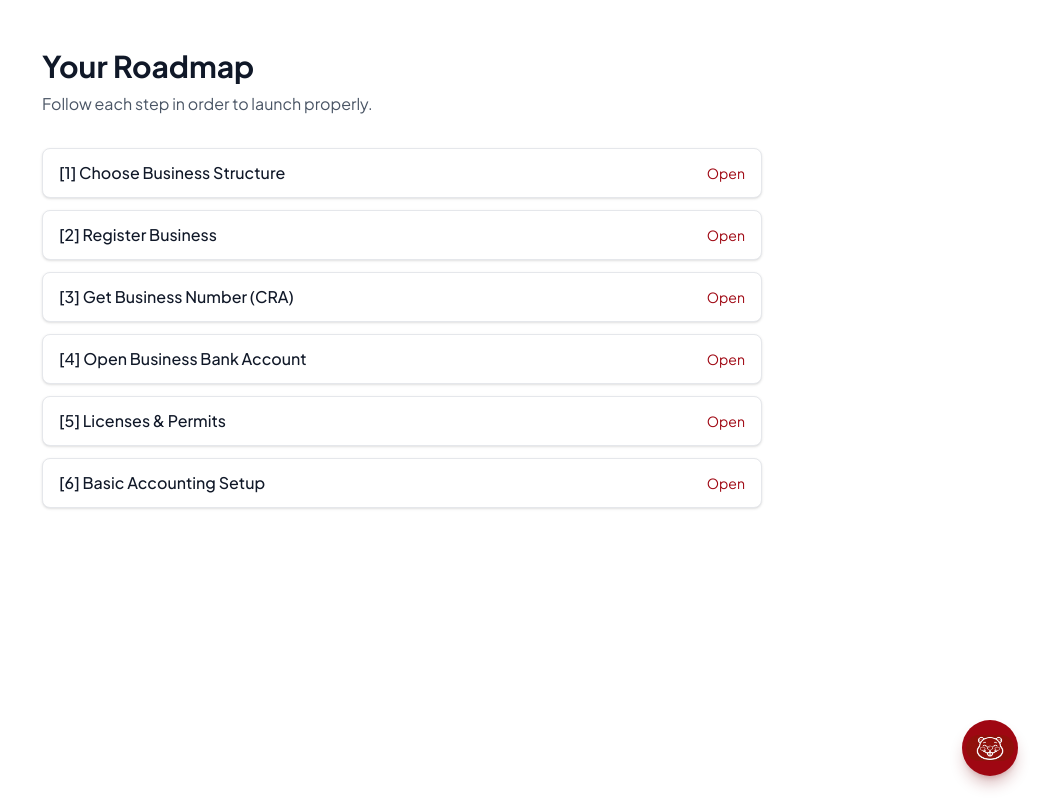
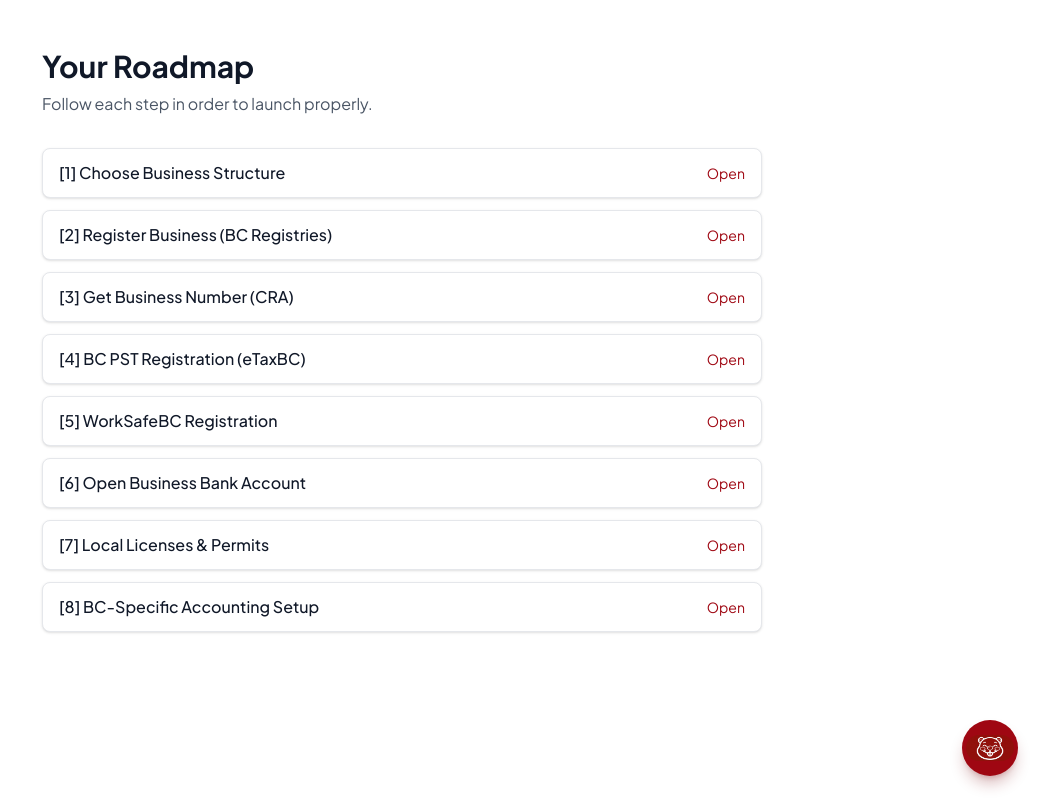
Before and after one commit to vedudx/buildBeaver, a Next.js app: page /roadmap in a window 1280 px wide. Shown: the whole page, without its empty margins (238-1280 px from the left). Built offline with nearby package versions, Linux system fonts and the light colour scheme.

Commit message:
steps.ts has license and permits ready for AI

```diff
--- a/src/shared/constants/steps.ts
+++ b/src/shared/constants/steps.ts
@@ -5,34 +5,49 @@ export const STEP_CONFIGS: StepConfig[] = [
     id: "structure",
     title: "Choose Business Structure",
     shortExplanation:
-      "Pick the legal structure that fits your risk, tax, and growth needs.",
+      "Your legal structure affects taxes, liability, and registration. Decide first, then enter your details below to generate copy-ready information for BC registration.",
     bulletPoints: [
-      "Compare sole proprietorship vs corporation.",
-      "Review tax implications and liability protection.",
-      "Choose a structure before registration steps.",
+      "Sole proprietorship: simple, low cost, but you're personally liable for business debts.",
+      "Corporation: separate legal entity, liability protection, higher setup cost (~$350+ in BC).",
+      "You’ll need your business name and address for registration—gather them here.",
+      "Review personal liability protection needs.",
+      "Identify if you need a 'Benefit Company' status (unique to BC).",
     ],
-    type: "info",
+    optionalLink: {
+      href: "https://www2.gov.bc.ca/gov/content/employment-business/business/managing-a-business/small-business-resources/small-business-bc",
+      label: "Small Business BC — Structure Guide",
+    },
+    forms: [
+      {
+        title: "BC Business Structure Guide",
+        href: "https://www2.gov.bc.ca/gov/content/employment-business/business/managing-a-business/starting-a-business/choosing-your-business-structure",
+        authority: "BC Government",
+        embeddable: false,
+      },
+    ],
+    type: "form",
+    formFields: ["ownership_type", "business_name", "address"],
   },
   {
     id: "register_business",
-    title: "Register Business",
+    title: "Register Business (BC Registries)",
     shortExplanation:
-      "Register your business name and core details with your province.",
+      "Reserve your name and register your core business details provincially.",
     bulletPoints: [
-      "Confirm your preferred business name is available.",
-      "Prepare ownership and address details.",
-      "Keep your registration confirmation for future steps.",
+      "Submit a Name Request (NR) first—approval is now often automated.",
+      "Complete incorporation or registration through the new BC Registry Application.",
+      "Ensure your registered office address is a physical location in BC.",
     ],
     optionalLink: {
-      href: "https://www.bcregistry.gov.bc.ca/en-CA",
-      label: "BC Business Registry",
+      href: "https://www.etax.gov.bc.ca/btp/eservices/_/",
+      label: "Access BC Registry Application",
     },
     forms: [
       {
         title: "BC Name Request",
         href: "https://www.names.bcregistry.gov.bc.ca/",
         authority: "BC Registries and Online Services",
-        estimatedCost: "$30, $130 for priority service",
+        estimatedCost: "$30",
         estimatedTimeline: "2–5 business days",
         embeddable: false,
       },
@@ -47,20 +62,55 @@ export const STEP_CONFIGS: StepConfig[] = [
     ],
     type: "form",
     formFields: ["business_name", "ownership_type", "address"],
+    permits: [
+      {
+        id: "bcr-name-request",
+        title: "BC Name Request",
+        description:
+          "Reserve your business name. Digital 'self-service' requests are now prioritized.",
+        authority: "BC Registries and Online Services",
+        category: "provincial",
+        links: ["https://www.names.bcregistry.gov.bc.ca/"],
+        estimatedCost: "$31.50",
+        estimatedTimeline: "1-24 hours (Automated) / 5 days (Manual)",
+      },
+      {
+        id: "bcr-services-account-creation",
+        title: "BC Business Registration",
+        description:
+		"Create a BC Registries and Online Services Account. You can create your BC Registries account by using your BC Services Card",
+        authority: "BC Registries and Online Services",
+        category: "provincial",
+        links: ["https://www.account.bcregistry.gov.bc.ca/choose-authentication-method"],
+        estimatedCost: "free",
+        estimatedTimeline: "Instant (Digital)",
+      },
+      {
+        id: "bcr-name-registration",
+        title: "BC Business Registration",
+        description:
+          "Legally establish your entity. Sole proprietorships and corporations use the same unified portal.",
+        authority: "BC Registries and Online Services",
+        category: "provincial",
+        links: ["https://www.bcregistry.gov.bc.ca/en-CA/login"],
+        estimatedCost: "$40 (Sole Prop) / $351.50 (Incorporation)",
+        estimatedTimeline: "Instant (Digital)",
+      },
+    ],
   },
   {
     id: "business_number",
     title: "Get Business Number (CRA)",
     shortExplanation:
-      "Apply for a CRA business number to manage tax and payroll accounts.",
+      "Register for your federal 9-digit Business Number via the BRO system.",
     bulletPoints: [
-      "Use your registered business details.",
-      "Determine your business start date accurately.",
-      "Store your CRA confirmations for accounting setup.",
+      "Mandatory for GST/HST, payroll, and import/export accounts.",
+      "Registration is now exclusively digital through Business Registration Online (BRO).",
+      "Requires your BC Registration Number from the previous step.",
     ],
     optionalLink: {
-      href: "https://www.canada.ca/en/revenue-agency/services/tax/businesses/topics/registering-your-business/register.html",
-      label: "CRA Registration",
+      href: "https://www.canada.ca/en/revenue-agency/services/e-services/digital-services-businesses/register.html",
+      label: "CRA BRO Portal",
     },
     forms: [
       {
@@ -80,42 +130,171 @@ export const STEP_CONFIGS: StepConfig[] = [
     ],
   },
   {
+    id: "bc_pst_tax",
+    title: "BC PST Registration (eTaxBC)",
+    shortExplanation:
+      "Register to collect and remit 7% Provincial Sales Tax.",
+    bulletPoints: [
+      "Mandatory for selling goods and 'professional services' in BC.",
+      "Note: 2026 Budget expanded PST to cover most professional consulting services.",
+      "Register via eTaxBC to avoid non-compliance penalties.",
+    ],
+    optionalLink: {
+      href: "https://www.etax.gov.bc.ca/btp/eservices/_/",
+      label: "Register via eTaxBC",
+    },
+    type: "semi",
+    permits: [
+      {
+        id: "bc-pst-account",
+        title: "PST Number",
+        description: "Your unique BC tax identifier for remitting 7% sales tax.",
+        authority: "BC Ministry of Finance",
+        category: "mandatory",
+        links: ["https://www2.gov.bc.ca/gov/content/taxes/sales-taxes/pst/register"],
+        estimatedCost: "$0",
+        estimatedTimeline: "7-10 business days",
+      }
+    ]
+  },
+  {
+    id: "worksafebc",
+    title: "WorkSafeBC Registration",
+    shortExplanation:
+      "Set up mandatory workplace disability and liability insurance.",
+    bulletPoints: [
+      "Required if you hire employees or certain types of contractors.",
+      "Must register wihin 15 days of your first hire.",
+      "Protects you from legal action by workers injured on the job.",
+    ],
+    optionalLink: {
+      href: "https://www.worksafebc.com/en/insurance/apply-for-coverage",
+      label: "WorkSafeBC Employer Application",
+    },
+    type: "info",
+    permits: [
+      {
+        id: "worksafebc-account",
+        title: "WorkSafeBC Employer Account",
+        description: "Insurance coverage for your workforce.",
+        authority: "WorkSafeBC",
+        category: "conditional",
+        links: ["https://www.worksafebc.com/en/insurance/apply-for-coverage/register-as-an-employer"],
+        estimatedCost: "Industry-dependent premium",
+        estimatedTimeline: "5-10 business days",
+      }
+    ]
+  },
+  {
     id: "bank_account",
     title: "Open Business Bank Account",
     shortExplanation:
-      "Open a dedicated account to separate business and personal finances.",
+      "Separate your personal and business finances at a Canadian institution.",
     bulletPoints: [
-      "Bring your registration and identification documents.",
-      "Choose an account with suitable monthly fees and limits.",
-      "Set up online banking and expense categories.",
+      "Most BC credit unions (like Vancity or Coast Capital) offer local business perks.",
+      "Requires your BC Registration documents and CRA Business Number.",
+      "Essential for keeping 'The Maple Layer' audit-ready.",
     ],
     type: "info",
   },
   {
     id: "licenses",
-    title: "Licenses & Permits",
+    title: "Local Licenses & Permits",
     shortExplanation:
-      "Check municipal, provincial, and industry-specific requirements.",
+      "Check municipal and industry-specific requirements for your location. Vancouver has specialized licenses based on your business activity.",
     bulletPoints: [
-      "Verify city permits based on your location and business type.",
-      "Check health, food, or safety licenses if applicable.",
-      "Track renewal dates to stay compliant.",
+      "Verify if you need a Commercial, Home-based, or Out-of-town license.",
+      "Food-related businesses trigger a mandatory VCH Health Approval.",
+      "Trades and construction may qualify for the Metro West IMBL (6 cities, 1 license).",
+      "Ensure all inspections (Fire, Health, Building) are booked before the license is issued.",
     ],
     optionalLink: {
-      href: "https://bizpal.ca/",
-      label: "Find Permits with BizPaL",
+      href: "https://vancouver.ca/doing-business/business-licences.aspx",
+      label: "Vancouver Business License Portal",
     },
     type: "semi",
+    permits: [
+      {
+        id: "cov-restaurant-full",
+        title: "Restaurant (Full Service) License",
+        description: "For dine-in establishments with a full kitchen. Requires Health and Fire inspections.",
+        authority: "City of Vancouver",
+        category: "municipal",
+        links: ["https://vancouver.ca/doing-business/get-a-business-licence.aspx"],
+        estimatedCost: "$700–$1,100 (Annual)",
+        estimatedTimeline: "3–10 weeks",
+      },
+      {
+        id: "cov-restaurant-limited",
+        title: "Limited Service Food Establishment",
+        description: "For takeout-heavy businesses, bubble tea shops, and cafes with minimal processing.",
+        authority: "City of Vancouver",
+        category: "municipal",
+        links: ["https://vancouver.ca/doing-business/get-a-business-licence.aspx"],
+        estimatedCost: "$250–$500 (Annual)",
+        estimatedTimeline: "2–6 weeks",
+      },
+      {
+        id: "cov-liquor-service",
+        title: "Liquor-Serving Business License",
+        description: "Specialized license for pubs, clubs, and restaurants serving alcohol. Subject to higher fees and police checks.",
+        authority: "City of Vancouver",
+        category: "municipal",
+        links: ["https://vancouver.ca/doing-business/liquor-serving-establishments.aspx"],
+        estimatedCost: "$1,200+ (Varies by seating)",
+        estimatedTimeline: "4–8 months",
+      },
+      {
+        id: "vch-food-permit",
+        title: "VCH Food Service Permit",
+        description: "Mandatory health approval from Vancouver Coastal Health. Requires a Food Safety & Sanitation Plan.",
+        authority: "Vancouver Coastal Health (VCH)",
+        category: "provincial",
+        links: ["https://www.vch.ca/en/service/food-service-permits-and-health-approvals"],
+        estimatedCost: "Included in COV Fee (Inspection based)",
+        estimatedTimeline: "Concurrent with License",
+      },
+      {
+        id: "cov-home-business",
+        title: "Home-Based Business License",
+        description: "For consultants or artisans operating from a residential dwelling. No on-site customers or staff allowed in most zones.",
+        authority: "City of Vancouver",
+        category: "municipal",
+        links: ["https://vancouver.ca/doing-business/home-based-business.aspx"],
+        estimatedCost: "$77 (App) + ~$100 (Annual)",
+        estimatedTimeline: "5–15 business days",
+      },
+      {
+        id: "bc-foodsafe-level1",
+        title: "FOODSAFE Level 1 Certification",
+        description: "Mandatory for the operator and at least one staff member per shift (BC Food Safety Act).",
+        authority: "BC Provincial Health Authority",
+        category: "mandatory",
+        links: ["https://foodsafe.ca/"],
+        estimatedCost: "$125 per person",
+        estimatedTimeline: "1 day",
+      },
+      {
+        id: "cov-imbl-trades",
+        title: "Metro West Inter-Municipal License (IMBL)",
+        description: "One license for trades (Plumbing, Electrical, etc.) to work in Vancouver, Burnaby, Delta, Richmond, Surrey, and New West.",
+        authority: "City of Vancouver",
+        category: "regional",
+        links: ["https://vancouver.ca/doing-business/metro-west-imbl.aspx"],
+        estimatedCost: "$300 (plus base license)",
+        estimatedTimeline: "1 week",
+      },
+    ],
   },
   {
     id: "accounting",
-    title: "Basic Accounting Setup",
+    title: "BC-Specific Accounting Setup",
     shortExplanation:
-      "Set up simple bookkeeping so taxes and reporting stay manageable.",
+      "Configure your bookkeeping to handle GST and BC PST separately.",
     bulletPoints: [
-      "Create a chart of accounts for income and expenses.",
-      "Save receipts and reconcile transactions monthly.",
-      "Plan for GST/HST and year-end filings.",
+      "Map your chart of accounts to handle the 7% PST and 5% GST split.",
+      "Set up monthly or quarterly filing reminders for eTaxBC.",
+      "Track WorkSafeBC assessable earnings for annual reporting.",
     ],
     type: "info",
   },
```
